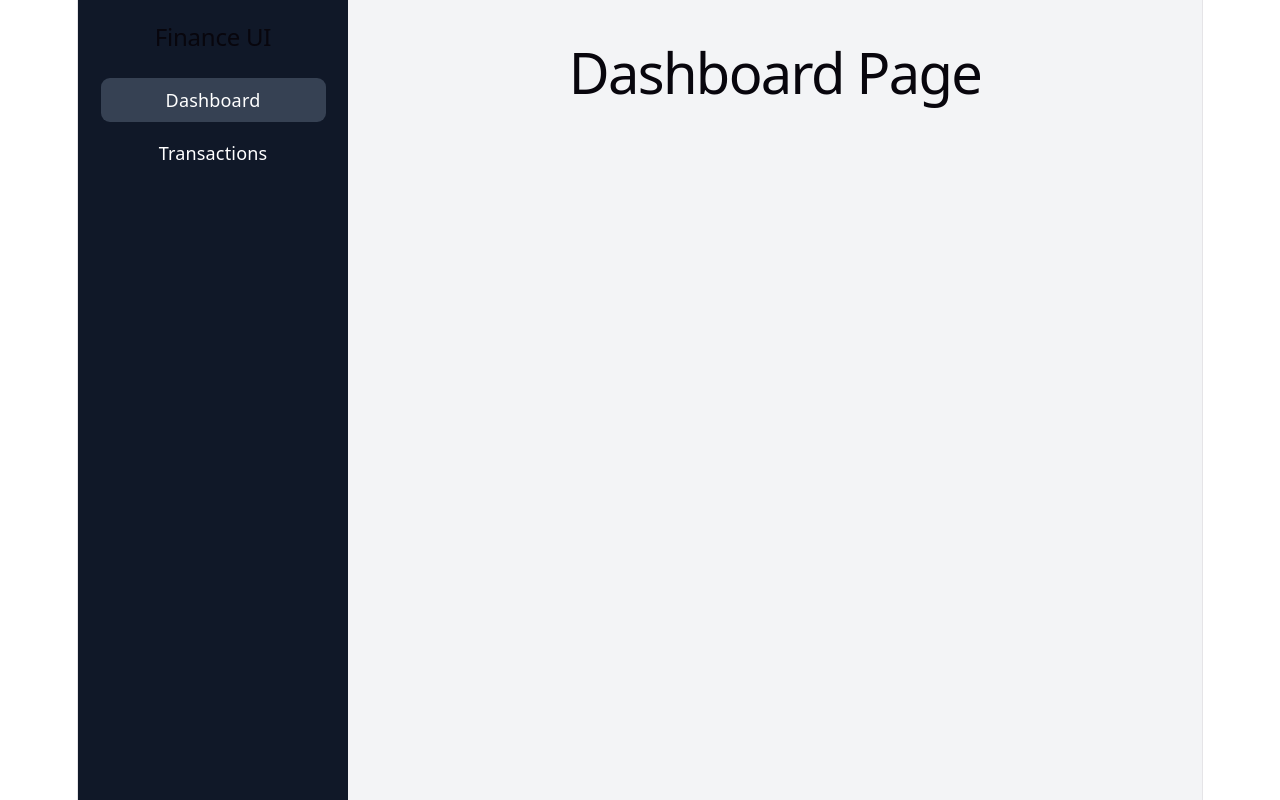
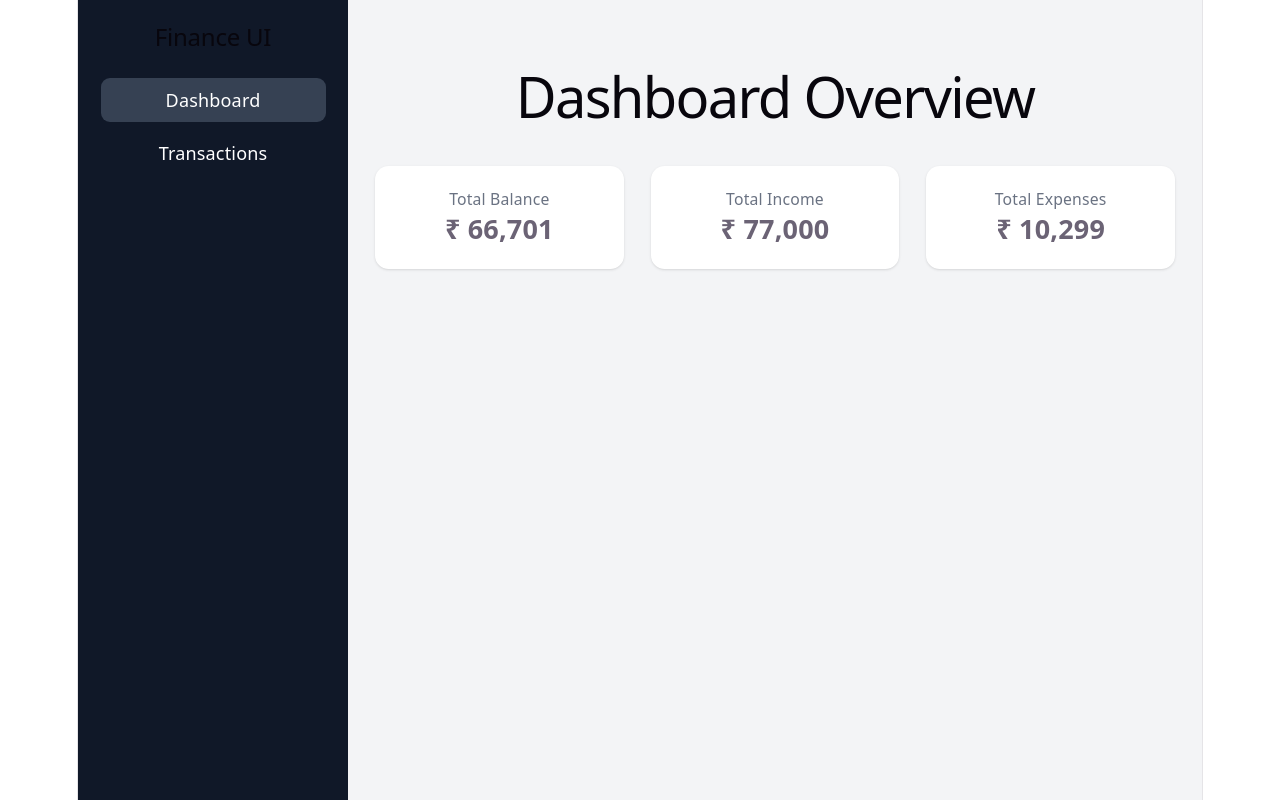
Before and after one commit to likhithaindukuri/finance-dashboard-ui, a React (Vite) app: page / in a window 1280 px wide. Built offline with nearby package versions, Linux system fonts and the light colour scheme.

Commit message:
Add dashboard summary cards with financial calculations

```diff
--- /dev/null
+++ b/src/components/dashboard/SummaryCard.jsx
@@ -0,0 +1,10 @@
+function SummaryCard({ title, amount }) {
+    return (
+      <div className="bg-white rounded-xl shadow-sm p-5">
+        <h3 className="text-gray-500 text-sm">{title}</h3>
+        <p className="text-2xl font-semibold mt-2">₹ {amount.toLocaleString()}</p>
+      </div>
+    );
+  }
+
+  export default SummaryCard;
--- a/src/pages/Dashboard.jsx
+++ b/src/pages/Dashboard.jsx
@@ -1,5 +1,30 @@
+import SummaryCard from "../components/dashboard/SummaryCard";
+import { transactions } from "../data/mockData";
+
 function Dashboard() {
-    return <h1>Dashboard Page</h1>;
-  }
+  // calculate totals
+  const totalIncome = transactions
+    .filter(t => t.type === "income")
+    .reduce((sum, t) => sum + t.amount, 0);
 
-  export default Dashboard;
+  const totalExpenses = transactions
+    .filter(t => t.type === "expense")
+    .reduce((sum, t) => sum + t.amount, 0);
+
+  const totalBalance = totalIncome - totalExpenses;
+
+  return (
+    <div>
+      <h1 className="text-2xl font-semibold mb-6">Dashboard Overview</h1>
+
+      {/* Summary Cards */}
+      <div className="grid grid-cols-1 md:grid-cols-3 gap-6">
+        <SummaryCard title="Total Balance" amount={totalBalance} />
+        <SummaryCard title="Total Income" amount={totalIncome} />
+        <SummaryCard title="Total Expenses" amount={totalExpenses} />
+      </div>
+    </div>
+  );
+}
+
+export default Dashboard;
```
